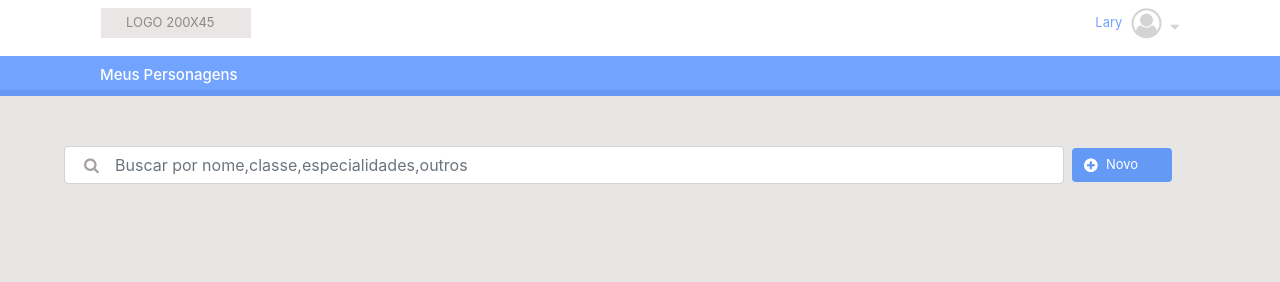
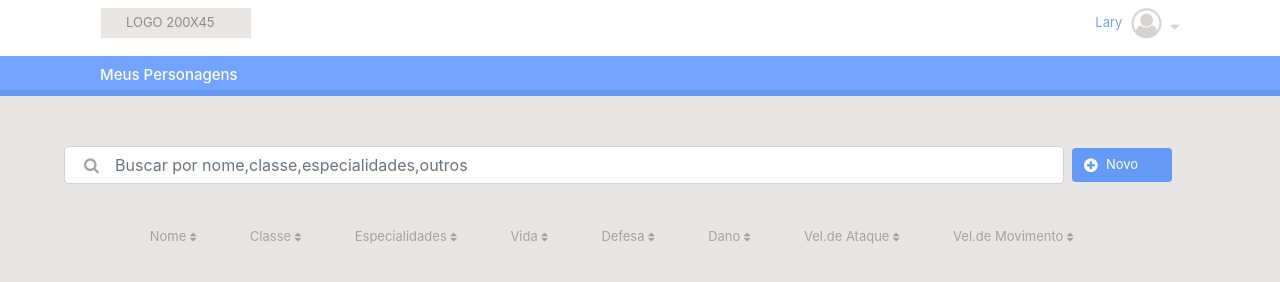
Before and after one commit to mangerona92/herois-nw, a plain HTML site: page index.html in a window 1280 px wide. Drawn offline with nearby package versions, Linux system fonts and the light colour scheme.

Commit message:
inclusao da listagem de informacoes dos herois

```diff
--- a/css/css-listherois.css
+++ b/css/css-listherois.css
@@ -85,3 +85,19 @@
     background-color: #6499f6;
     border-color: transparent;
 }
+
+.font-color-inf-herois{
+    font-size: 13px;
+    color: #a7a1a1;
+    padding: 0px;
+}
+.margin-inf-herois{
+    margin-top: 30px;
+}
+.fa-sort{
+    font-size: 11px;
+    color: #a7a1a1;
+}
+.margin-inf-herois-espace{
+    padding: 25px;
+}
--- a/index.html
+++ b/index.html
@@ -38,10 +38,36 @@
                             </form>
                         </nav>
                     </div>
+                    <nav class="navbar navbar-brand margin-inf-herois">
 
+                        <span class="font-color-inf-herois">Nome</span>
+                        <i class="fa fa-sort" aria-hidden="true"></i>
+                        <span class="margin-inf-herois-espace"></span>
+                        <span class="font-color-inf-herois">Classe</span>
+                        <i class="fa fa-sort" aria-hidden="true"></i>
+                        <span class="margin-inf-herois-espace"></span>
+                        <span class="font-color-inf-herois">Especialidades</span>
+                        <i class="fa fa-sort" aria-hidden="true"></i>
+                        <span class="margin-inf-herois-espace"></span>
+                        <span class="font-color-inf-herois">Vida</span>
+                        <i class="fa fa-sort" aria-hidden="true"></i>
+                        <span class="margin-inf-herois-espace"></span>
+                        <span class="font-color-inf-herois">Defesa</span>
+                        <i class="fa fa-sort" aria-hidden="true"></i>
+                        <span class="margin-inf-herois-espace"></span>
+                        <span class="font-color-inf-herois">Dano</span>
+                        <i class="fa fa-sort" aria-hidden="true"></i>
+                        <span class="margin-inf-herois-espace"></span>
+                        <span class="font-color-inf-herois">Vel.de Ataque</span>
+                        <i class="fa fa-sort" aria-hidden="true"></i>
+                        <span class="margin-inf-herois-espace"></span>
+                        <span class="font-color-inf-herois">Vel.de Movimento</span>
+                        <i class="fa fa-sort" aria-hidden="true"></i>
+                        <span class="margin-inf-herois-espace"></span>
+
+                    </nav>
                 </div>
             </div>
-
         </div>
 </body>
 </html>
```
